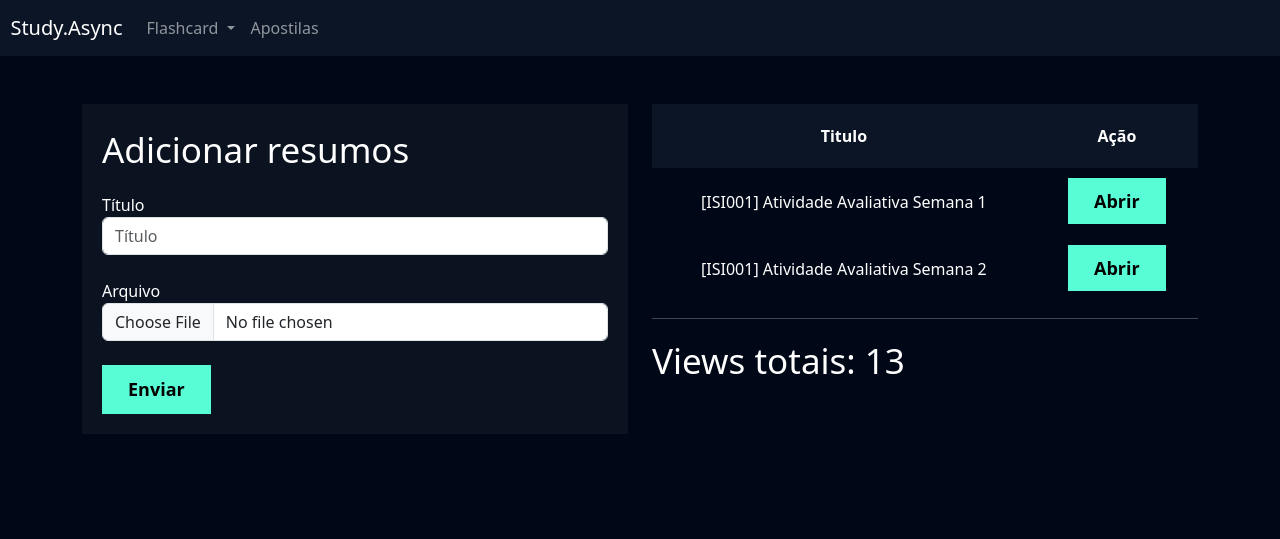
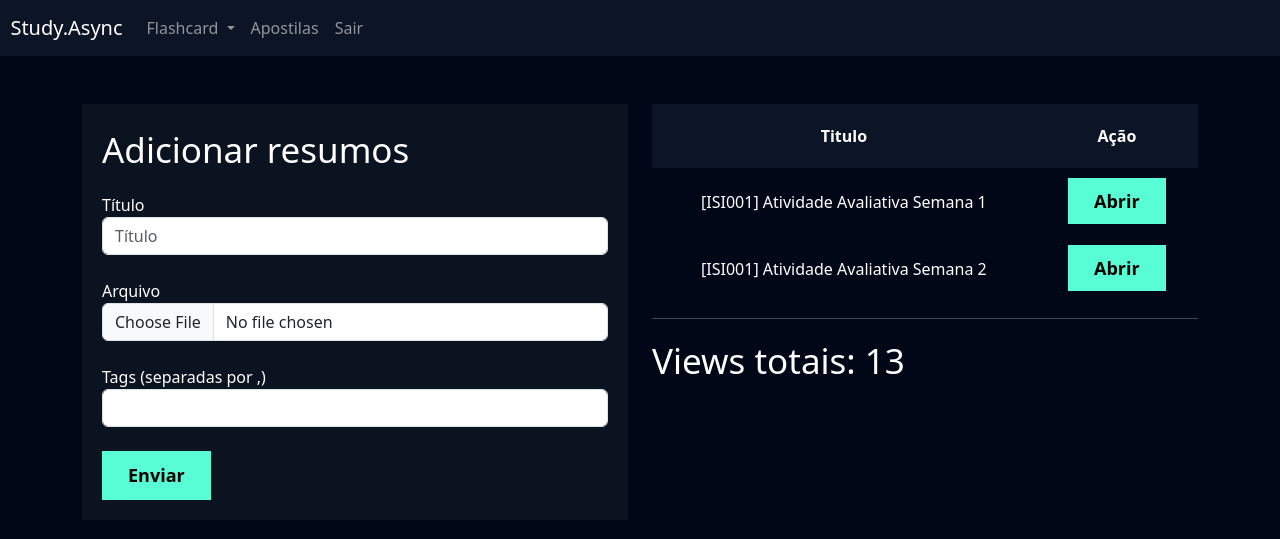
Before and after one commit to IngridEsteves/psw9, a Django app: page /apostilas/adicionar_apostilas/ in a window 1280 px wide. Shown: the top 539 px of the page. Run offline with Django 5.2, Linux system fonts and the light colour scheme; a user stored in the database is signed in; data comes from the database, SQL or seed files in the repository; both versions use the stored data as it was after the commit.

Commit message:
update-todos-part1

```diff
--- a/apostilas/models.py
+++ b/apostilas/models.py
@@ -3,10 +3,18 @@ from django.contrib.auth.models import User
 
 
 # Create your models here.
+class Tags(models.Model):
+    nome = models.CharField(max_length=100)
+
+    def __str__(self):
+        return self.nome
+
+
 class Apostila(models.Model):
     user = models.ForeignKey(User, on_delete=models.DO_NOTHING)
     titulo = models.CharField(max_length=100)
     arquivo = models.FileField(upload_to='apostilas')
+    tags = models.ManyToManyField(Tags)
 
     def __str__(self):
         return self.titulo
--- a/apostilas/templates/adicionar_apostilas.html
+++ b/apostilas/templates/adicionar_apostilas.html
@@ -39,6 +39,9 @@
                         <label>Arquivo</label>
                         <input type="file" name="arquivo" class="form-control">
                         <br>
+                        <label>Tags (separadas por ,)</label>
+                        <input type="text" name="tags" class="form-control">
+                        <br>
                         <input type="submit" class="btn-cadastro" value="Enviar">
                     </form>
                 </div>
--- a/apostilas/views.py
+++ b/apostilas/views.py
@@ -1,5 +1,5 @@
 from django.shortcuts import render, redirect
-from .models import Apostila, ViewApostila
+from .models import Apostila, ViewApostila, Tags
 from django.contrib import messages
 from django.contrib.messages import constants
 
@@ -8,7 +8,7 @@ from django.contrib.messages import constants
 def adicionar_apostilas(request):
     if request.method == 'GET':
         apostilas = Apostila.objects.filter(user=request.user)
-        # TODO: Criar as tags
+
         views_totais = ViewApostila.objects.filter(apostila__user=request.user).count()
         return render(request, 'adicionar_apostilas.html', {'apostilas': apostilas, 'views_totais': views_totais})
     elif request.method == 'POST':
@@ -17,6 +17,19 @@ def adicionar_apostilas(request):
 
         apostila = Apostila(user=request.user, titulo=titulo, arquivo=arquivo)
         apostila.save()
+
+        tags = request.POST.get('tags')
+        list_tags = tags.split(',')
+
+        for tag in list_tags:
+            nova_tag = Tags(
+                nome=tag
+            )
+            nova_tag.save()
+            apostila.tags.add(nova_tag)
+
+        apostila.save()
+
         messages.add_message(
             request, constants.SUCCESS, 'Apostila adicionada com sucesso.'
         )
--- a/flashcard/templates/listar_desafio.html
+++ b/flashcard/templates/listar_desafio.html
@@ -21,9 +21,10 @@
         <br>
         <div class="row">
             <div class="col-md">
-                <form action="}" method="GET">
+                <form action="{% url 'listar_desafio' %}" method="GET">
                 <label for="">Categoria</label>
                 <select name="categoria" class="form-select">
+                    <option value="">Selecione</option>
                     {% for categoria in categorias %}
                         <option value="{{categoria.id}}">
                             {{categoria.nome}}
@@ -34,6 +35,7 @@
             <div class="col-md">
                 <label for="">Dificuldade</label>
                 <select name="dificuldade" class="form-select">
+                    <option value="">Selecione</option>
                     {% for dificuldade in dificuldades %}
                         <option value="{{dificuldade.0}}">
                             {{dificuldade.1}}
--- a/study_async/urls.py
+++ b/study_async/urls.py
@@ -18,12 +18,13 @@ from django.contrib import admin
 from django.urls import path, include
 from django.conf import settings
 from django.conf.urls.static import static
+from django.shortcuts import redirect
+
 
 urlpatterns = [
     path('admin/', admin.site.urls),
-    # path('/', include('home.urls')),  # Página Inicial
-    # TODO: Criar a página inicial para login e cadastro
     path('usuarios/', include('usuarios.urls')),
     path('flashcard/', include('flashcard.urls')),
     path('apostilas/', include('apostilas.urls')),
+    path('', lambda requests: redirect('/usuarios/cadastro')),
 ] + static(settings.MEDIA_URL, document_root=settings.MEDIA_ROOT)
--- a/templates/partials/header.html
+++ b/templates/partials/header.html
@@ -18,6 +18,9 @@
         <li class="nav-item">
           <a class="nav-link" href="{% url 'adicionar_apostilas' %}">Apostilas</a>
         </li>
+        <li class="nav-item">
+          <a class="nav-link" href="{% url 'logout' %}">Sair</a>
+        </li>
       </ul>
     </div>
   </nav>
--- a/usuarios/templates/cadastro.html
+++ b/usuarios/templates/cadastro.html
@@ -65,6 +65,7 @@
                             <input type="submit" value="Enviar" class="btn-cadastro">
                             <br>
                             <br>
+                            <h5>Já possui cadastro, <a href="{% url 'login' %}">faça o login</'></h5>
                             <br>
                             <br>
                         </form>
--- a/usuarios/views.py
+++ b/usuarios/views.py
@@ -58,4 +58,4 @@ def logar(request):
 
 def logout(request):
     auth.logout(request)
-    return redirect('/usuarios/login')
+    return redirect('/usuarios/cadastro')
```
Also changed, not shown: flashcard/models.py (+7 -0 lines), flashcard/views.py (+15 -3 lines), apostilas/migrations/0003_tags_apostila_tags.py (added), db.sqlite3.
